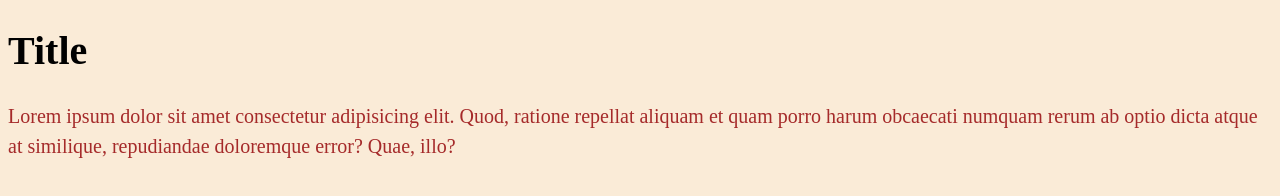
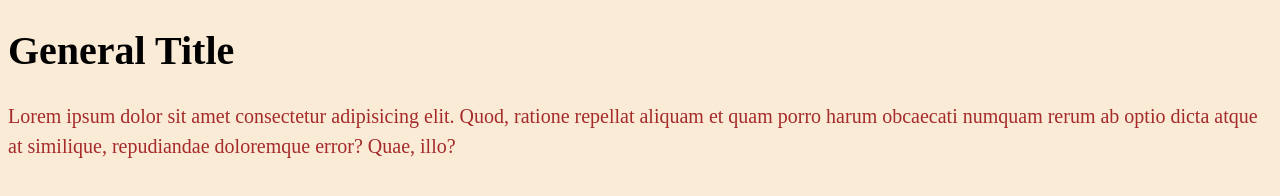
Before and after one commit to Olegopolonets/git_test_2_terminal, a plain HTML site: page index.html in a window 1280 px wide. Drawn offline with Linux system fonts and the light colour scheme.

Commit message:
Изменил заголовок в index.html

```diff
--- a/index.html
+++ b/index.html
@@ -9,7 +9,7 @@
 </head>
 
 <body>
-    <h1>Title</h1>
+    <h1>General Title</h1>
     <p>Lorem ipsum dolor sit amet consectetur adipisicing elit. Quod, ratione repellat aliquam et quam porro harum obcaecati numquam rerum ab optio dicta atque at similique, repudiandae doloremque error? Quae, illo?</p>
 </body>
 
```
